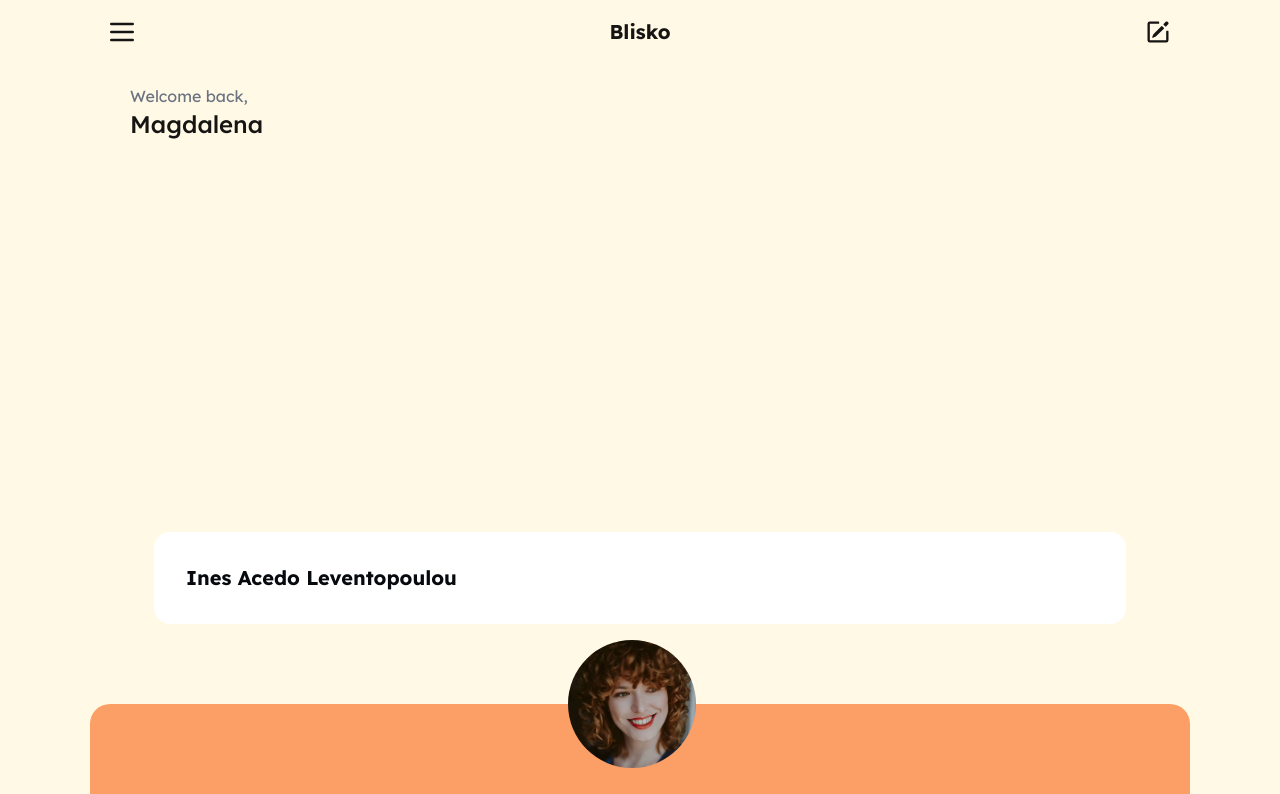
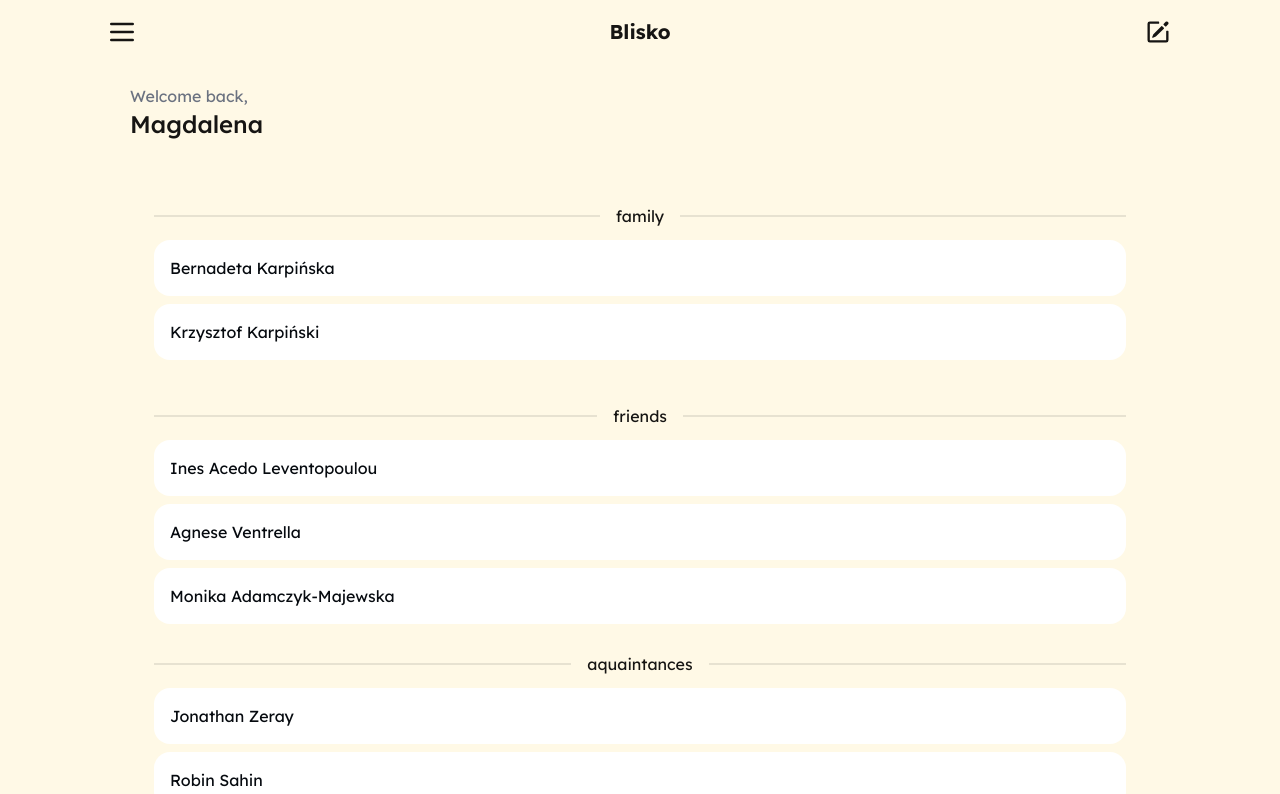
Before and after one commit to magdalena-karpinska/blisko-app, a Next.js app: page /connections in a window 1280 px wide. Shown: the top 794 px of the page. Built offline with nearby package versions, Linux system fonts and the light colour scheme.

Commit message:
Creates a /connections route and updates necessary components

```diff
--- a/src/app/connections/page.tsx
+++ b/src/app/connections/page.tsx
@@ -1,5 +1,38 @@
-import { ConnectionCard } from "../ui/connection-card";
+import {
+  mockConnections,
+  ConnectionsCircle,
+  Connection,
+  getAllCircles,
+} from "../lib";
 
-export default function AllConnections() {
-  return <ConnectionCard text="Ines Acedo Leventopoulou" />;
+import { Circle } from "../ui";
+
+export default function ConnectionsPage() {
+  const connectionsInCircles = mockConnections.reduce(
+    (acc, connection) => {
+      if (acc[connection.circle]) {
+        acc[connection.circle].push(connection);
+      }
+      return acc;
+    },
+    {
+      family: [],
+      friends: [],
+      aquaintances: [],
+    } as Record<ConnectionsCircle, Connection[]>
+  );
+
+  const allCircles = getAllCircles();
+
+  return (
+    <main className="w-full flex flex-col items-center space-y-4 my-8">
+      {allCircles.map((circle) => (
+        <Circle
+          key={circle}
+          name={circle}
+          connections={connectionsInCircles[circle]}
+        />
+      ))}
+    </main>
+  );
 }
--- a/src/app/lib/definitions.ts
+++ b/src/app/lib/definitions.ts
@@ -1,5 +1,12 @@
+export type ConnectionsCircle = "family" | "friends" | "aquaintances";
+
 export type Connection = {
   id: string;
   name: string;
-  circle: "family" | "friends" | "aquaintances";
+  circle: ConnectionsCircle;
 };
+
+export type CircleProps = {
+  name: string;
+  connections: Connection[];
+};
--- a/src/app/lib/mockData.ts
+++ b/src/app/lib/mockData.ts
@@ -1,4 +1,4 @@
-import { Connection } from ".";
+import { Connection, ConnectionsCircle } from ".";
 
 export const mockConnections: Connection[] = [
   {
@@ -37,3 +37,7 @@ export const mockConnections: Connection[] = [
     circle: "aquaintances",
   },
 ];
+
+export function getAllCircles(): ConnectionsCircle[] {
+  return ["family", "friends", "aquaintances"];
+}
--- /dev/null
+++ b/src/app/ui/circle.tsx
@@ -0,0 +1,15 @@
+import { CircleProps } from "../lib";
+import { ConnectionCard, Divider } from ".";
+
+export function Circle({ name, connections }: CircleProps) {
+  return (
+    <div className="w-full space-y-4 my-4">
+      <Divider text={name} />
+      <div className="space-y-2">
+        {connections.map((connection) => (
+          <ConnectionCard key={connection.name} text={connection.name} />
+        ))}
+      </div>
+    </div>
+  );
+}
--- a/src/app/ui/connection-card.tsx
+++ b/src/app/ui/connection-card.tsx
@@ -1,3 +1,5 @@
+import { Heading5 } from ".";
+
 type CardProps = {
   text: string;
 };
@@ -5,8 +7,8 @@ type CardProps = {
 export function ConnectionCard({ text }: CardProps) {
   return (
     <div className="card bg-white text-primary-content w-full">
-      <div className="card-body">
-        <h2 className="card-title">{text}</h2>
+      <div className="card-body p-4">
+        <Heading5 text={text} />
       </div>
     </div>
   );
--- a/src/app/ui/divider.tsx
+++ b/src/app/ui/divider.tsx
@@ -3,5 +3,5 @@ type DividerProps = {
 };
 
 export function Divider({ text }: DividerProps) {
-  return <div className="divider text-2xl">{text}</div>;
+  return <div className="divider text-1xl w-full">{text}</div>;
 }
--- a/src/app/ui/headings.tsx
+++ b/src/app/ui/headings.tsx
@@ -18,6 +18,10 @@ export function Heading3({ text }: Props) {
   return <h3 className="text-2xl font-medium">{text}</h3>;
 }
 
+export function Heading5({ text }: Props) {
+  return <h5 className="text-base font-normal">{text}</h5>;
+}
+
 export function Paragraph({ text }: Props) {
   return <p className="text-base font-normal text-gray-500">{text}</p>;
 }
--- a/src/app/ui/index.ts
+++ b/src/app/ui/index.ts
@@ -9,3 +9,4 @@ export * from "./fonts";
 export * from "./footer";
 export * from "./input";
 export * from "./nav-bar";
+export * from "./circle";
```
Also changed, not shown: src/app/connections/[circles]/page.tsx (added).
